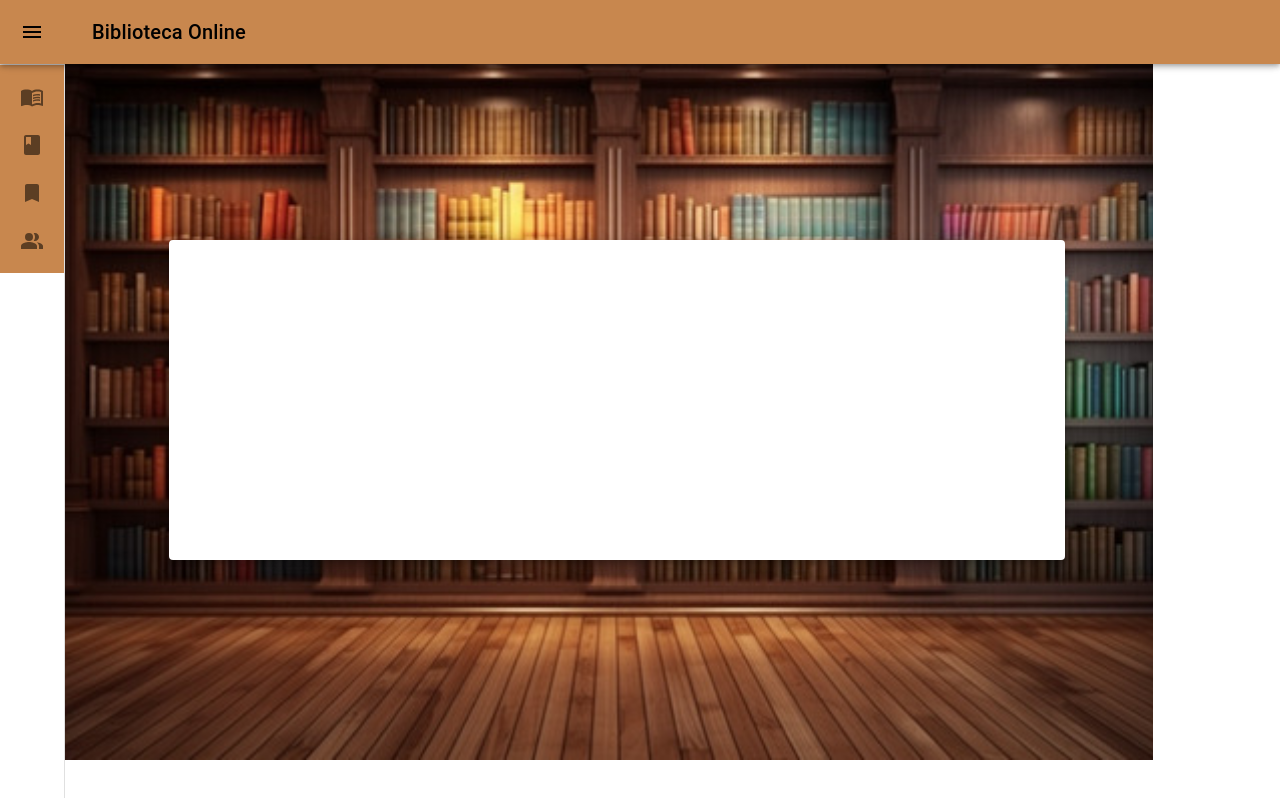
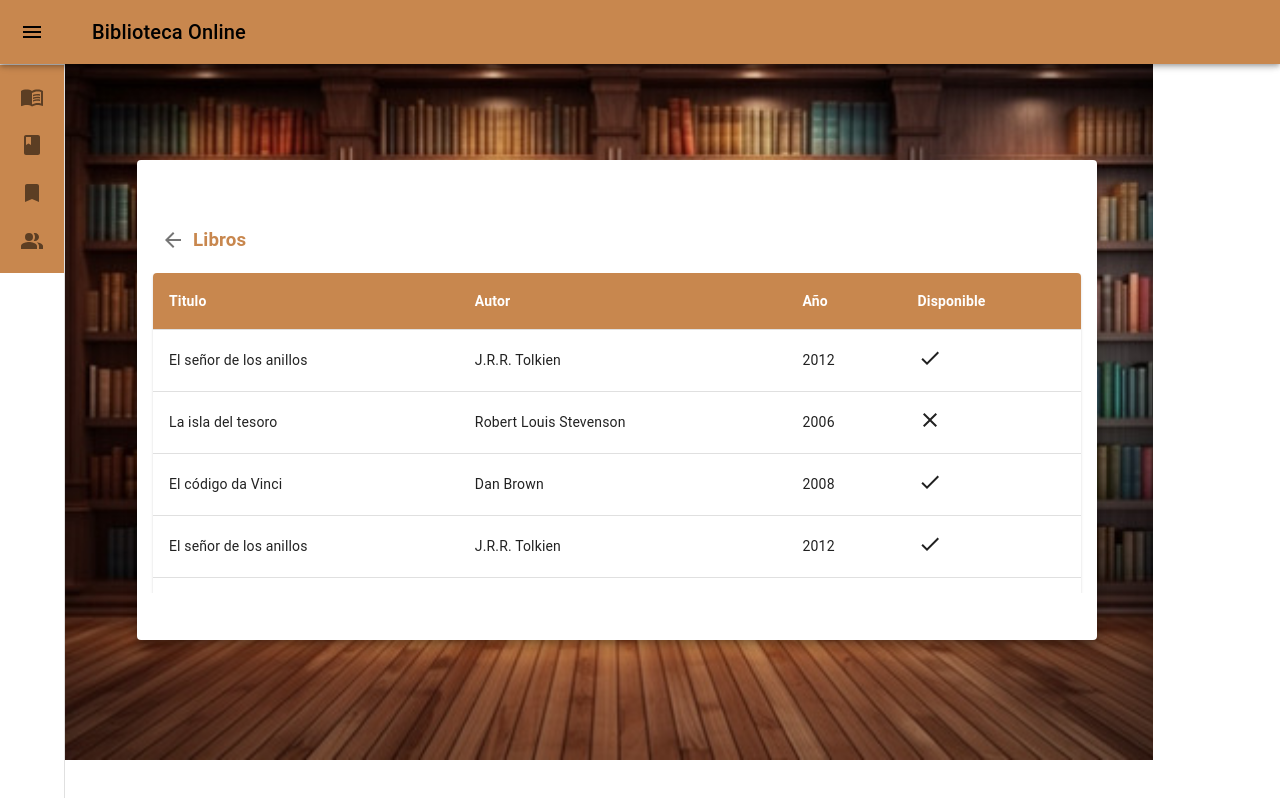
Before and after one commit to Eduardo282x/library-online, a React (Vite) app: page /books in a window 1280 px wide. Built offline with nearby package versions, Linux system fonts and the light colour scheme.

Commit message:
add showtable, navigate back, add table, add styles

```diff
--- a/src/components/Books/Books.jsx
+++ b/src/components/Books/Books.jsx
@@ -1,9 +1,45 @@
 import { Card } from "../Shared/Card/Card"
 
 export const Books = () => {
+    function createData(title, author, year, avalible) {
+        return { title, author, year, avalible };
+    }
+
+    const rows = [
+        createData('El señor de los anillos', 'J.R.R. Tolkien', '2012', true),
+        createData('La isla del tesoro', 'Robert Louis Stevenson', '2006', false),
+        createData('El código da Vinci', 'Dan Brown', '2008', true),
+        createData('El señor de los anillos', 'J.R.R. Tolkien', '2012', true),
+        createData('La isla del tesoro', 'Robert Louis Stevenson', '2006', false),
+        createData('El código da Vinci', 'Dan Brown', '2008', true),
+    ];
+
+    const colmuns = [
+        {
+            header:'Titulo',
+            column: 'title',
+            type: 'string'
+        },
+        {
+            header:'Autor',
+            column: 'author',
+            type: 'string'
+        },
+        {
+            header:'Año',
+            column: 'year',
+            type: 'string'
+        },
+        {
+            header:'Disponible',
+            column: 'avalible',
+            type: 'bool'
+        }
+    ];
+
     return (
         <div>
-            <Card title={'Libros'}/>
+            <Card title={'Libros'} columns={colmuns} rows={rows} showTable={true}/>
         </div>
     )
 }
--- a/src/components/Home/Home.jsx
+++ b/src/components/Home/Home.jsx
@@ -3,7 +3,7 @@ import { Card } from "../Shared/Card/Card"
 export const Home = () => {
     return (
         <div>
-            <Card title={'Bienvenido'}/>
+            <Card title={'Bienvenido'} showTable={false}/>
         </div>
     )
 }
--- a/src/components/Reserve/Reserve.jsx
+++ b/src/components/Reserve/Reserve.jsx
@@ -1,9 +1,46 @@
 import { Card } from "../Shared/Card/Card"
 
 export const Reserve = () => {
+
+    function createData(title, author, year, avalible) {
+        return { title, author, year, avalible };
+    }
+
+    const rows = [
+        createData('El señor de los anillos', 'J.R.R. Tolkien', '2012', true),
+        createData('La isla del tesoro', 'Robert Louis Stevenson', '2006', false),
+        createData('El código da Vinci', 'Dan Brown', '2008', true),
+        createData('El señor de los anillos', 'J.R.R. Tolkien', '2012', true),
+        createData('La isla del tesoro', 'Robert Louis Stevenson', '2006', false),
+        createData('El código da Vinci', 'Dan Brown', '2008', true),
+    ];
+
+    const colmuns = [
+        {
+            header:'Titulo',
+            column: 'title',
+            type: 'string'
+        },
+        {
+            header:'Autor',
+            column: 'author',
+            type: 'string'
+        },
+        {
+            header:'Año',
+            column: 'year',
+            type: 'string'
+        },
+        {
+            header:'Disponible',
+            column: 'avalible',
+            type: 'bool'
+        }
+    ];
+
     return (
         <div>
-             <Card title={'Reservar'}/>
+                <Card title={'Reservar'} columns={colmuns} rows={rows} showTable={true}/>
         </div>
     )
 }
--- a/src/components/Shared/Card/Card.jsx
+++ b/src/components/Shared/Card/Card.jsx
@@ -1,12 +1,70 @@
 import PropTypes from "prop-types";
-import './card.css'
-import Paper from '@mui/material/Paper';
+import "./card.css";
+import Paper from "@mui/material/Paper";
+import Table from "@mui/material/Table";
+import TableBody from "@mui/material/TableBody";
+import TableCell from "@mui/material/TableCell";
+import TableContainer from "@mui/material/TableContainer";
+import TableHead from "@mui/material/TableHead";
+import TableRow from "@mui/material/TableRow";
+import DoneIcon from "@mui/icons-material/Done";
+import CloseIcon from "@mui/icons-material/Close";
+import ArrowBackIcon from '@mui/icons-material/ArrowBack';
+import IconButton from '@mui/material/IconButton';
+import { useNavigate } from "react-router-dom";
 
-export const Card = ({ title }) => {
+export const Card = ({ title, columns, rows, showTable }) => {
+    const navigate = useNavigate();
+
+    const back = () => {
+        navigate(-1)
+    }
+
     return (
         <div className="cardBody">
             <Paper elevation={8} className="paperContent" square={false}>
-                <h3>{title}</h3>
+                <div className="headerContent">
+                    <IconButton onClick={back}>
+                        <ArrowBackIcon/>
+                    </IconButton>
+                    <h3>{title}</h3>
+                </div>
+
+                {showTable ?
+                <div className="tableContent">
+                    <TableContainer component={Paper}>
+                        <Table aria-label="simple table">
+                        <TableHead>
+                            <TableRow className="headerRow">
+                            {columns.map((col, index) => (
+                                <TableCell key={index} className="headerCol">{col.header}</TableCell>
+                            ))}
+                            </TableRow>
+                        </TableHead>
+                        <TableBody>
+                            {rows.map((row, index) => (
+                            <TableRow key={index}>
+                                {columns.map((col, key) => (
+                                <TableCell key={key}>
+                                    {col.type == "string" ? row[col.column] : ""}
+                                    {col.type == "bool" ? (
+                                    row[col.column] == true ? (
+                                        <DoneIcon />
+                                    ) : (
+                                        <CloseIcon />
+                                    )
+                                    ) : (
+                                    ""
+                                    )}
+                                </TableCell>
+                                ))}
+                            </TableRow>
+                            ))}
+                        </TableBody>
+                        </Table>
+                    </TableContainer>
+                </div>
+                : ''}
             </Paper>
         </div>
     );
@@ -14,4 +72,7 @@ export const Card = ({ title }) => {
 
 Card.propTypes = {
     title: PropTypes.string,
+    columns: PropTypes.array,
+    rows: PropTypes.array,
+    showTable: PropTypes.bool
 };
--- a/src/components/Shared/Card/card.css
+++ b/src/components/Shared/Card/card.css
@@ -2,12 +2,13 @@
     display: flex;
     align-items: center;
     justify-content: center;
-    width: 70vw;
-    height: 40vh;
+    width: 75vw;
+    height: 60vh;
 }
 
 .paperContent{
     display: flex;
+    flex-direction: column;
     align-items: center;
     justify-content: center;
     background: #c8874e;
@@ -16,5 +17,54 @@
 }
 
 h3{
-    color: #fff;
+    color: #c8874e;
 }
+
+.tableContent{
+    /* margin-top: 2rem; */
+    max-height: 40vh;
+    width: 100%;
+    padding: 0 1rem ;
+    overflow-y: scroll;
+}
+
+.headerRow{
+    background: #c8874e !important;
+}
+
+.headerCol{
+    font-weight: bold !important;
+    color: #fff !important;
+}
+
+
+.headerContent{
+    width: 100%;
+    display: flex;
+    align-items: center;
+    justify-content: flex-start;
+    padding: 0 1rem;
+}
+
+::-webkit-scrollbar {
+    background-color: #e4e4e7;
+    border-radius: 1rem;
+}
+
+::-webkit-scrollbar:vertical {
+    width:.65rem;
+}
+
+::-webkit-scrollbar-button:increment,::-webkit-scrollbar-button {
+    display: none;
+}
+
+::-webkit-scrollbar-thumb {
+    background-color: #797979;
+    border-radius: 1rem;
+    border: 2px solid #f1f2f3;
+}
+
+::-webkit-scrollbar-track {
+    border-radius: 10px;
+}
--- a/src/components/Users/Users.jsx
+++ b/src/components/Users/Users.jsx
@@ -3,7 +3,7 @@ import { Card } from "../Shared/Card/Card"
 export const Users = () => {
     return (
         <div>
-            <Card title={'Usuarios'}/>
+            <Card title={'Usuarios'} showTable={false}/>
         </div>
     )
 }
```
